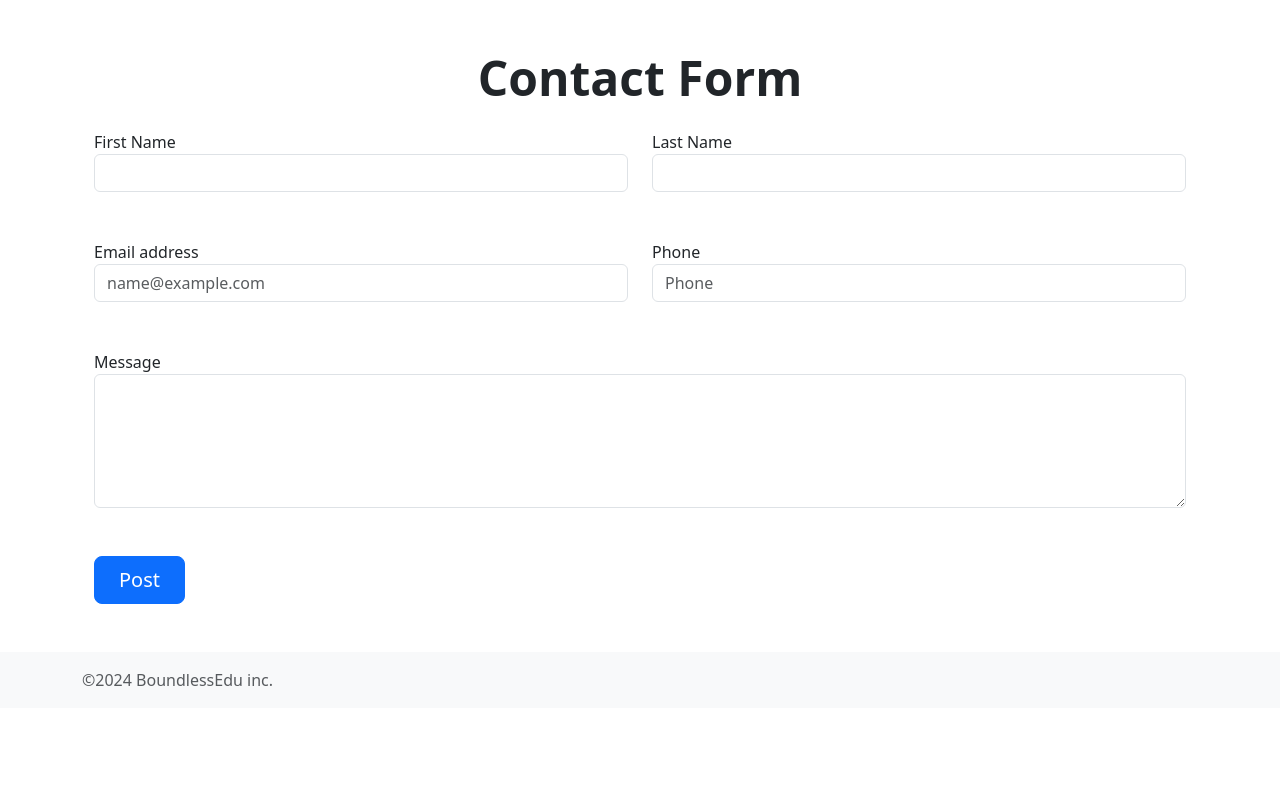
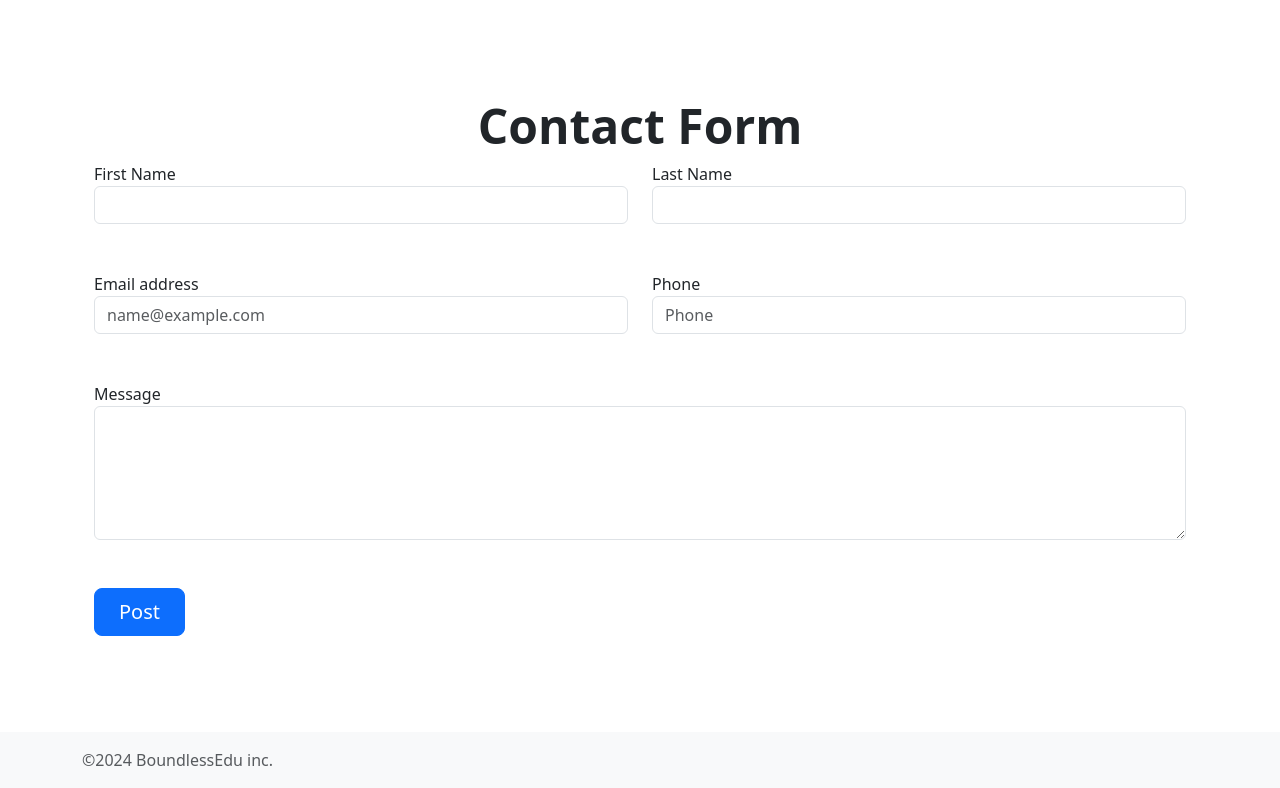
Before and after one commit to satyapriyaAchar/Free-Education, a plain HTML site: page index.html in a window 1280 px wide. Shown: the part 1364-2152 px from the top of the page. Before the commit the page ends 2072 px from the top, so only its background shows below. Drawn offline with nearby package versions, Linux system fonts and the light colour scheme.

Commit message:
some  changes

```diff
--- a/index.html
+++ b/index.html
@@ -25,8 +25,6 @@
         <li><a href="#" class="nav-link px-2 link-secondary">Home</a></li>
         <li><a href="#About" class="nav-link px-2 link-dark">About</a></li>
         <li><a href="#Contact" class="nav-link px-2 link-dark">Contact</a></li>
-        <li><a href="#" class="nav-link px-2 link-dark">FAQs</a></li>
-        <li><a href="#" class="nav-link px-2 link-dark">About</a></li>
       </ul>
 
       <div class="col-md-3 text-end">
@@ -82,13 +80,14 @@
   </div>
 
   <div id="Contact">
-    <div class="container col-xxl-8 px-4 py-5">
-      <h1 class="display-5 fw-bold text-center mb-4">Contact Form</h1>
+    <div class="container col-xxl-8 px-4 py-5 my-5">
+      <h1 class="display-5 fw-bold text-center mt-5">Contact Form</h1>
       <form id="contact_form" name="contact_form" method="post">
         <div class="mb-5 row">
           <div class="col">
             <label>First Name</label>
-            <input type="text" required maxlength="50" class="shadow-none form-control" id="first_name" name="first_name">
+            <input type="text" required maxlength="50" class="shadow-none form-control" id="first_name"
+              name="first_name">
           </div>
           <div class="col">
             <label>Last Name</label>
```
